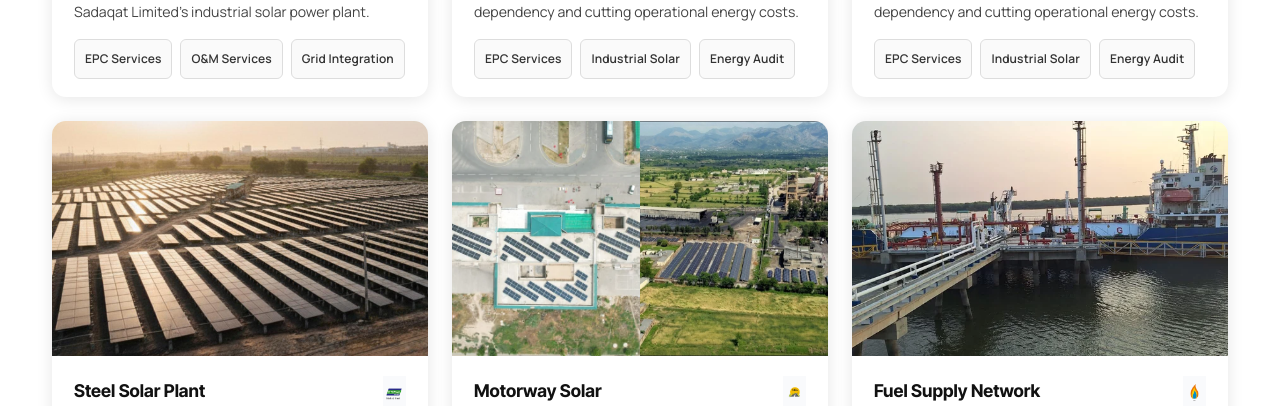
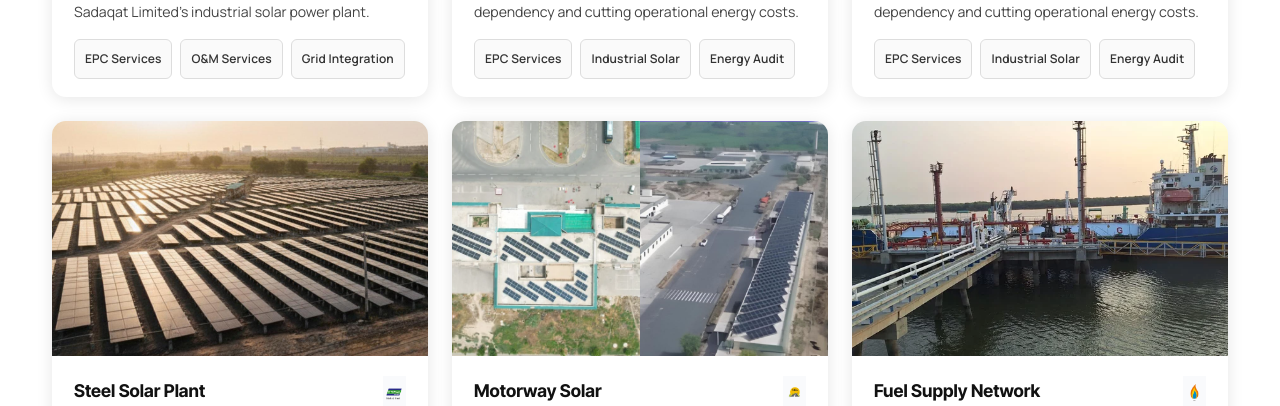
Before and after one commit to Techx425/Techx, a Next.js app: page /projects in a window 1280 px wide. Shown: the part 1040-1446 px from the top of the page. Built offline with nearby package versions, Linux system fonts and the light colour scheme.

Commit message:
Update Motorway Solar right half image to the new motorway-site.jpeg

```diff
--- a/src/app/projects/page.tsx
+++ b/src/app/projects/page.tsx
@@ -57,7 +57,7 @@ const projects = [
         logo: '/images/projects/motorway-logo.jpeg',
         capacity: '660 KW',
         location: 'Uch Shareef & Rajhana',
-        img: ['/images/projects/moterway.webp', '/images/projects/projects-main.jpeg'] as any,
+        img: ['/images/projects/moterway.webp', '/images/projects/motorway-site.jpeg'] as any,
         desc: 'Highway infrastructure solar power solution providing clean energy to motorway service areas and administrative buildings.',
         tags: ['Infrastructure', 'EPC Services', 'Solar PV', 'Grid Integration', 'O&M Services'],
     },
```
Also changed, not shown: public/images/projects/motorway-site.jpeg (added).
